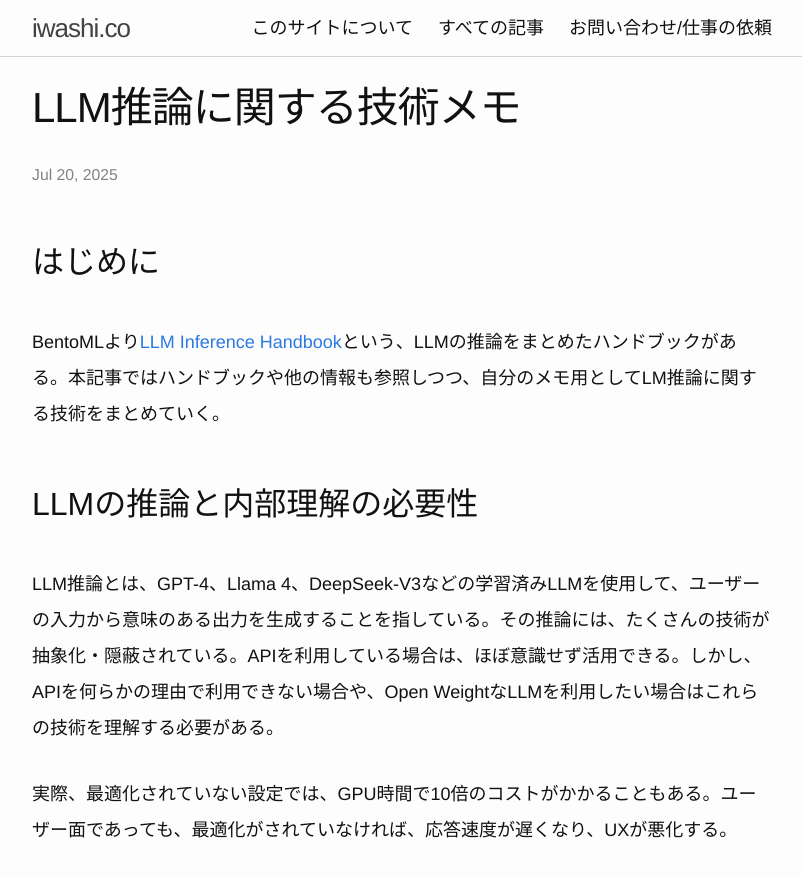
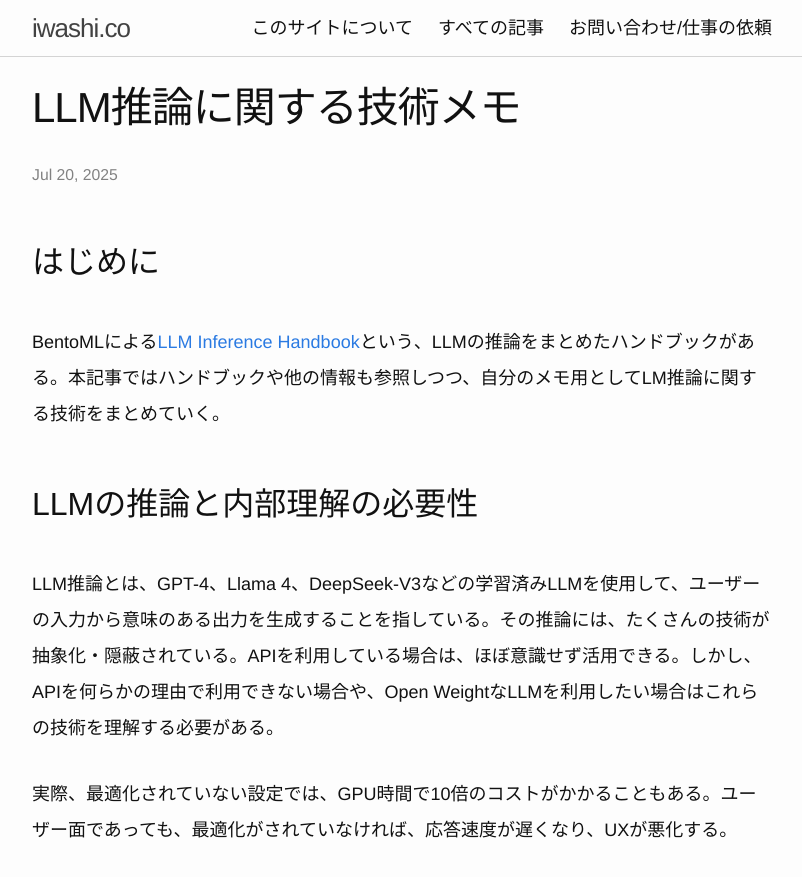
Before and after one commit to iwashi/iwashi.github.io, a Jekyll site: the page built from _posts/2025-07-20-llm-inference.md, in a window 1280 px wide and 900 px high. Shown: the top 877 px of the window, without its empty margins (238-1040 px from the left). Built offline with Jekyll 4.4.1, drawn with Linux system fonts in a browser that asks for light colours.

Commit message:
tiny update

```diff
--- a/_posts/2025-07-20-llm-inference.md
+++ b/_posts/2025-07-20-llm-inference.md
@@ -9,7 +9,7 @@ ogp: /assets/images/ogp/2025-07-20-llm-inference_ogp.png
 
 ## はじめに
 
-BentoMLより[LLM Inference Handbook](https://bentoml.com/llm/)という、LLMの推論をまとめたハンドブックがある。本記事ではハンドブックや他の情報も参照しつつ、自分のメモ用としてLM推論に関する技術をまとめていく。
+BentoMLによる[LLM Inference Handbook](https://bentoml.com/llm/)という、LLMの推論をまとめたハンドブックがある。本記事ではハンドブックや他の情報も参照しつつ、自分のメモ用としてLM推論に関する技術をまとめていく。
 
 ## LLMの推論と内部理解の必要性
 
```
